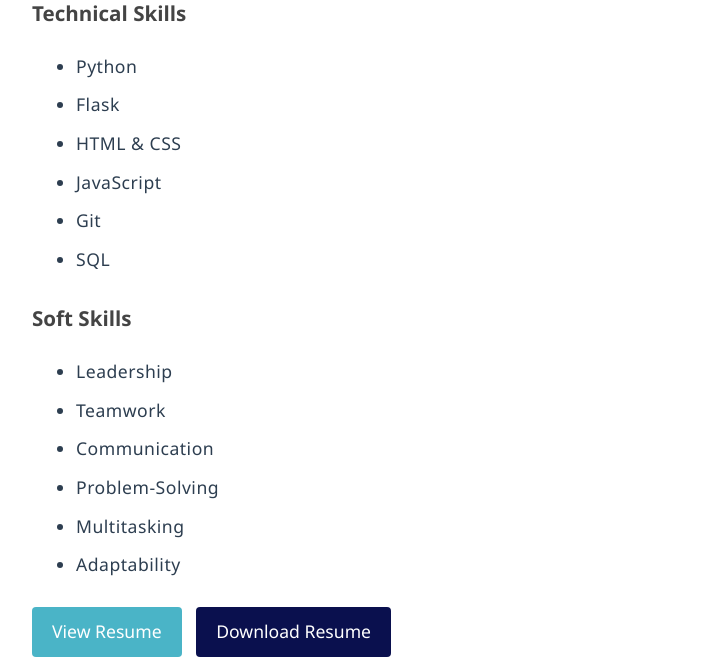
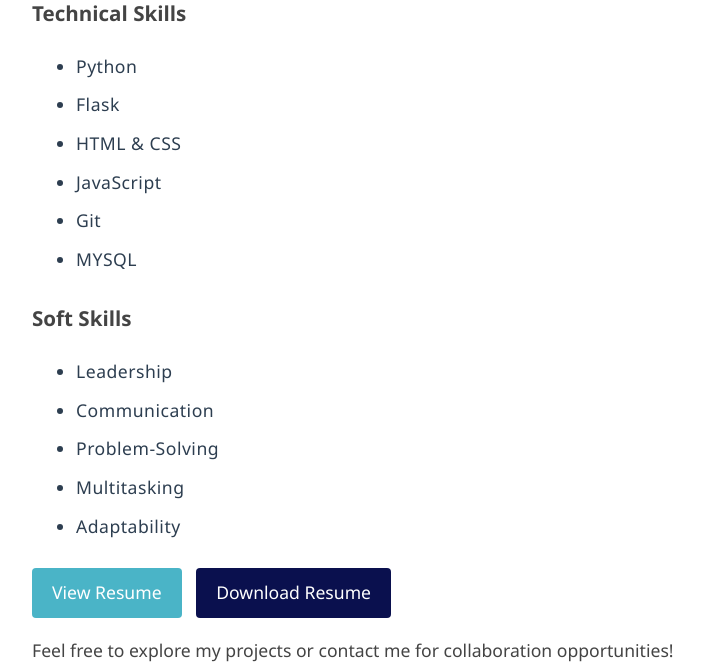
Before and after one commit to sangamithramailsamy/-my-portfolio-web-, a Flask app: page /about in a window 1280 px wide. Shown: the part 597-1263 px from the top of the page, without its empty margins (158-861 px from the left). Run offline with Flask 3, Linux system fonts and the light colour scheme.

Commit message:
modified . file

```diff
--- a/templates/about.html
+++ b/templates/about.html
@@ -195,13 +195,12 @@
           <li>HTML & CSS</li>
           <li>JavaScript</li>
           <li>Git</li>
-          <li>SQL</li>
+          <li>MYSQL</li>
         </ul>
 
         <h3>Soft Skills</h3>
         <ul class="skills-list">
           <li>Leadership</li>
-          <li>Teamwork</li>
           <li>Communication</li>
           <li>Problem-Solving</li>
           <li>Multitasking</li>
```
